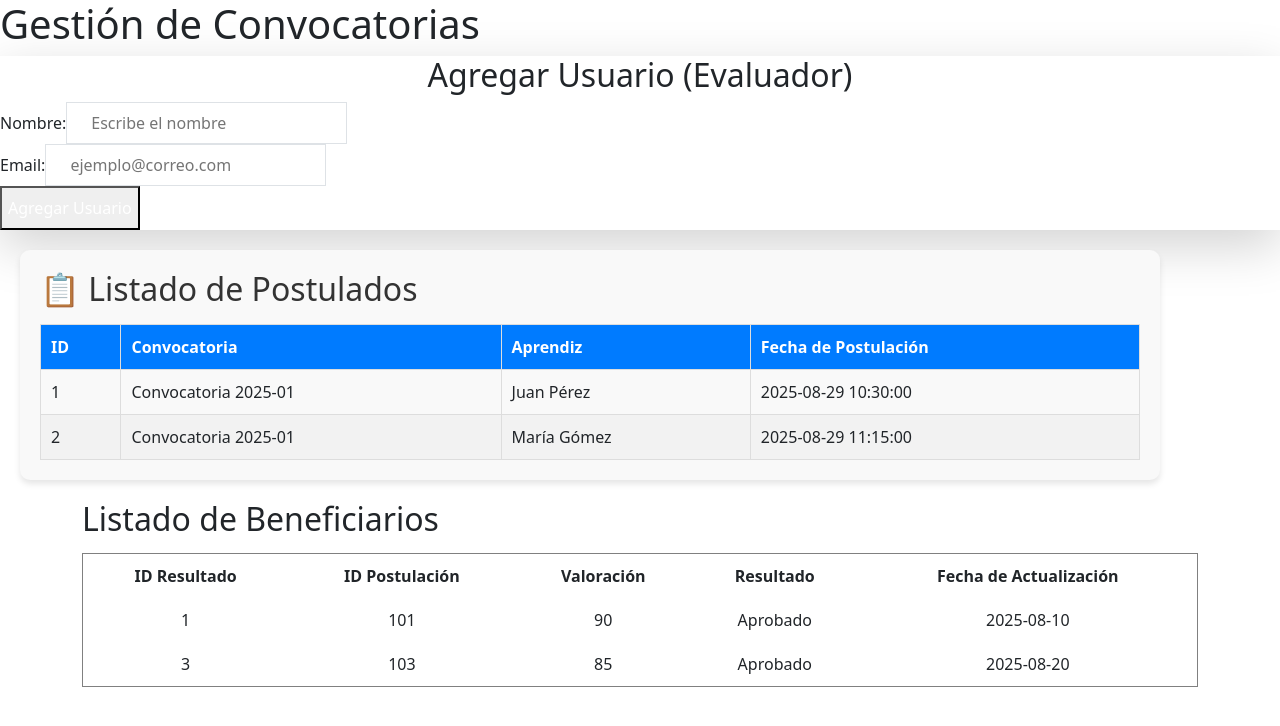
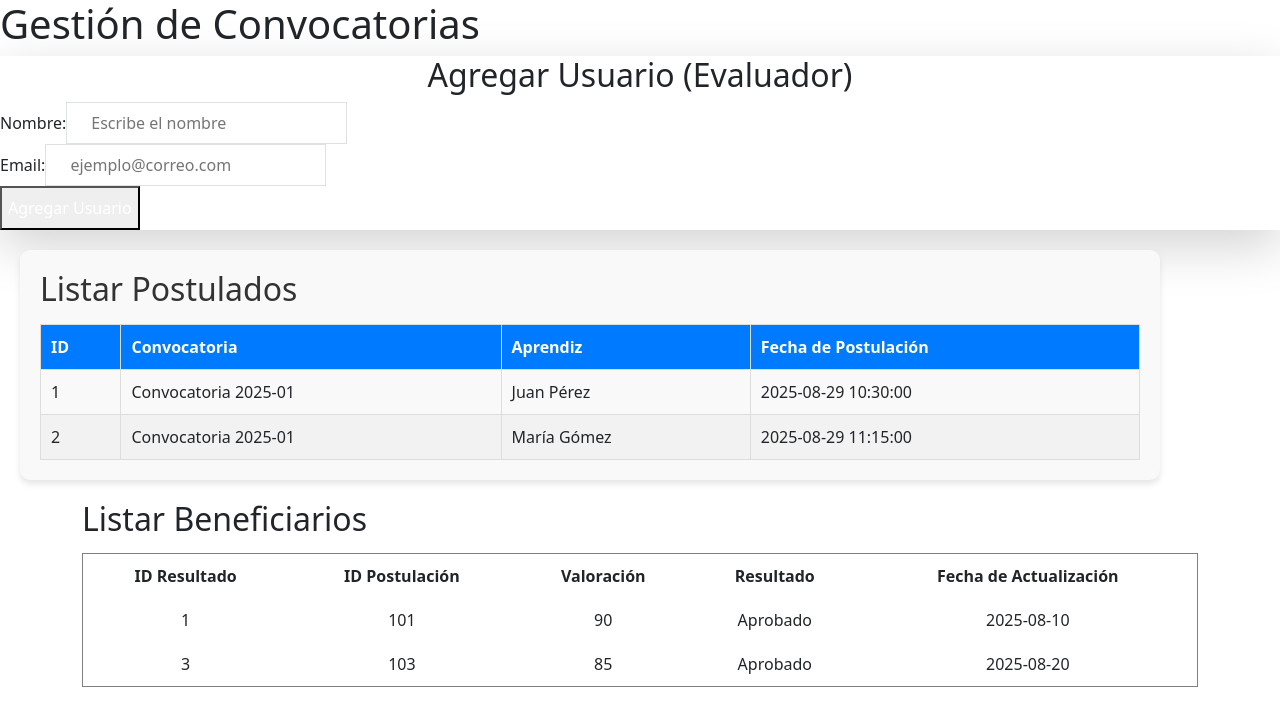
Before and after one commit to JoTaZem/convocatorias_sena_semillitas, a React (Vite) app in the folder Frontend/convocatorias-semillitas/: page / in a window 1280 px wide. Shown: the top 726 px of the page. Built offline with nearby package versions, Linux system fonts and the light colour scheme.

Commit message:
cambios chabela

```diff
--- a/Frontend/convocatorias-semillitas/src/componentes/ListarBeneficiarios5.jsx
+++ b/Frontend/convocatorias-semillitas/src/componentes/ListarBeneficiarios5.jsx
@@ -35,7 +35,7 @@ function ListarBeneficiarios() {
 
   return (
     <div className="container">
-      <h2>Listado de Beneficiarios</h2>
+      <h2>Listar Beneficiarios</h2>
       {beneficiarios.length > 0 ? (
         <table border="1" cellPadding="10" style={{ marginTop: "15px", width: "100%", textAlign: "center" }}>
           <thead>
--- a/Frontend/convocatorias-semillitas/src/componentes/ListarPostulados4.jsx
+++ b/Frontend/convocatorias-semillitas/src/componentes/ListarPostulados4.jsx
@@ -19,7 +19,7 @@ function ListarPostulados() {
 
   return (
     <div className="container">
-      <h2>📋 Listado de Postulados</h2>
+      <h2> Listar Postulados</h2>
       <table className="postulados-table">
         <thead>
           <tr>
--- a/Frontend/convocatorias-semillitas/src/componentes/formularios/AggrUsuario1.jsx
+++ b/Frontend/convocatorias-semillitas/src/componentes/formularios/AggrUsuario1.jsx
@@ -24,7 +24,7 @@ function AgregarUsuario() {
         </h2>
 
         <form onSubmit={handleSubmit} className="space-y-5">
-          {/* Campo Nombre */}
+          {}
           <div>
             <label className="block text-gray-700 font-medium mb-1">
               Nombre:
```
